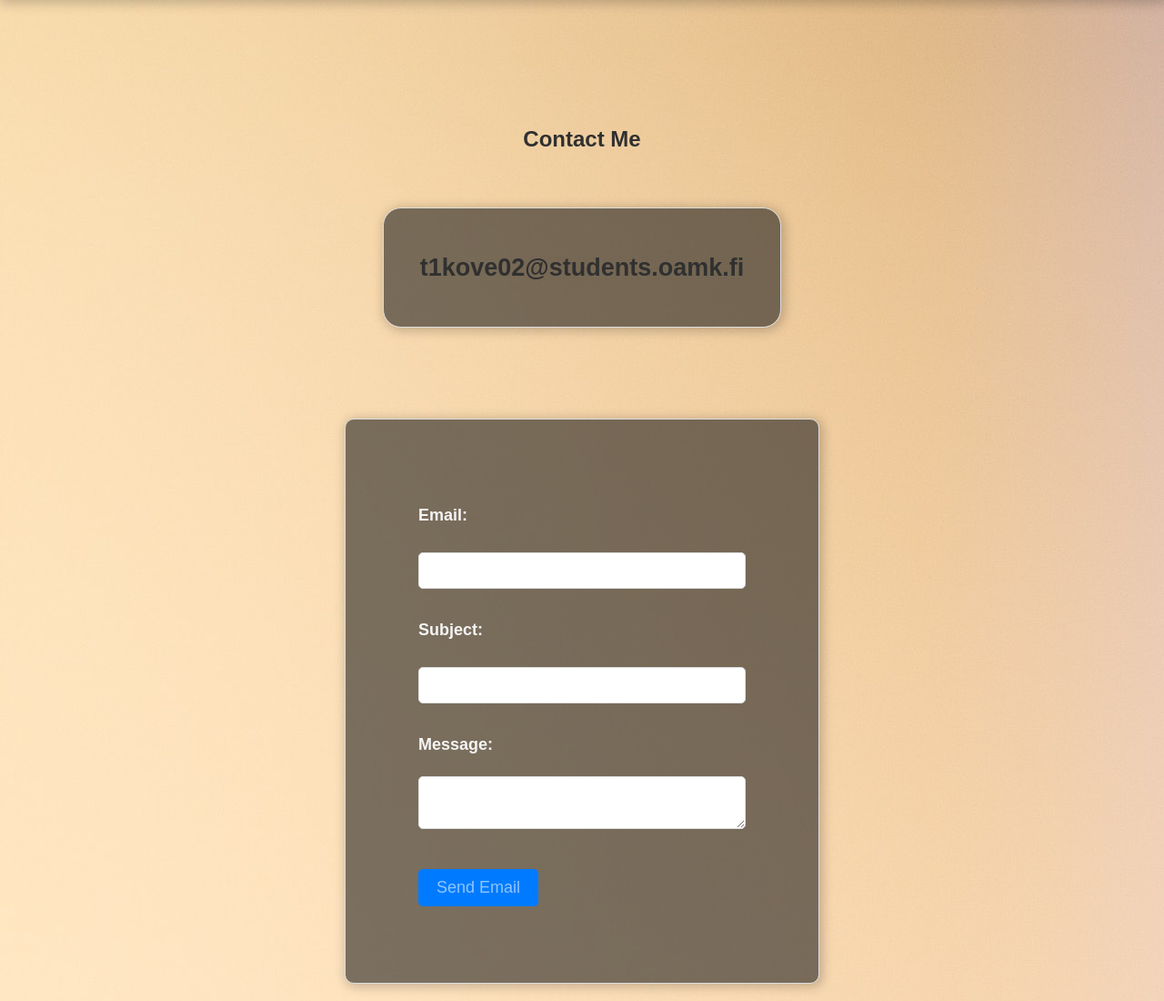
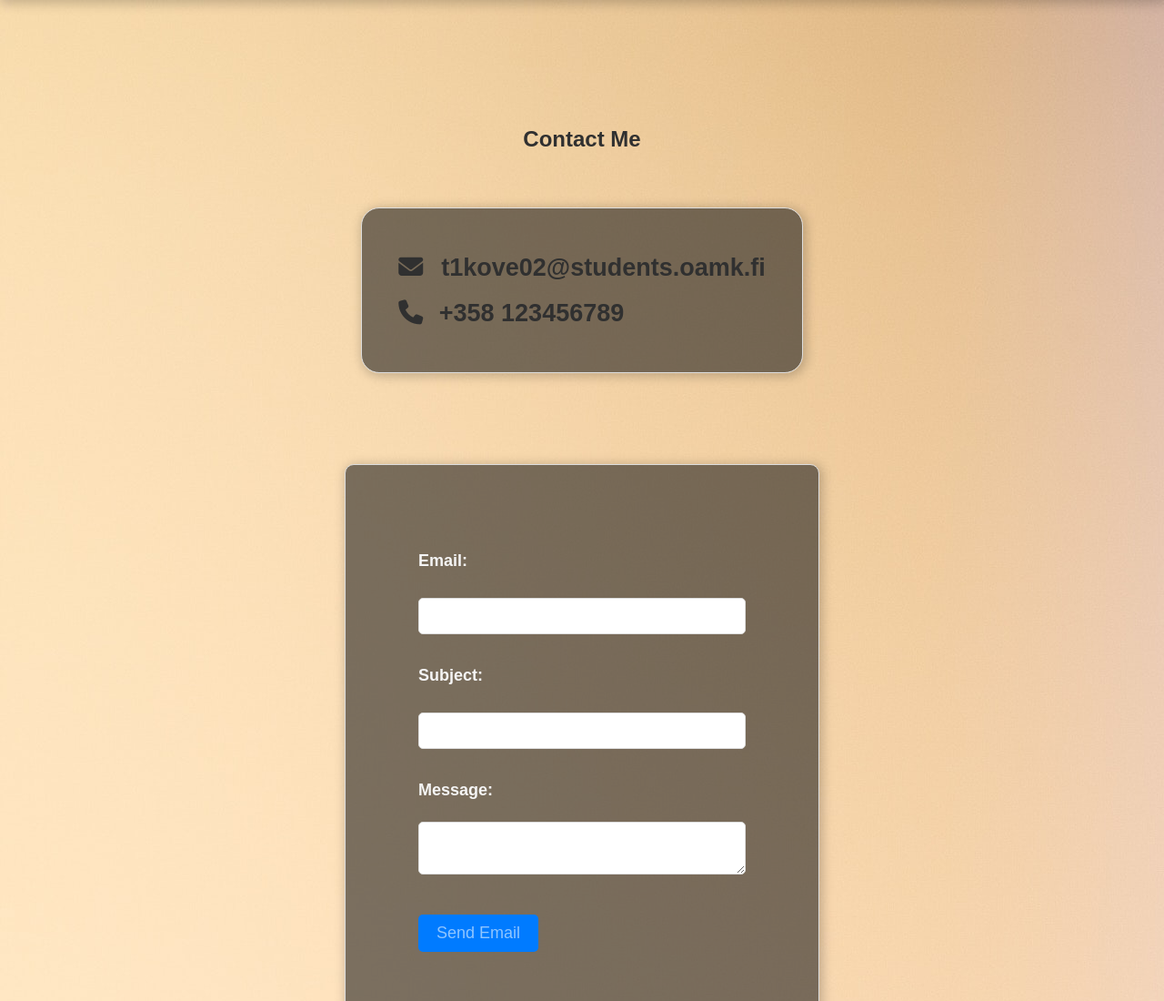
Before and after one commit to Veeko23/Html_teht, a plain HTML site: page contact.html in a window 1280 px wide. Shown: the top 1100 px of the page at 91% size. Drawn offline with Linux system fonts and the light colour scheme; no server answers.

Commit message:
Update contact.html

```diff
--- a/contact.html
+++ b/contact.html
@@ -61,7 +61,9 @@
 
             <div class="ContactUs-Box">
 
-                <h1>t1kove02@students.oamk.fi</h1>
+                <h1><i style="padding-right: 20px;" class="fa-solid fa-envelope"></i>t1kove02@students.oamk.fi<br><i style="padding-right: 10px;" class="fa-solid fa-phone"></i> +358 123456789</h1>
+
+
 
             </div>
         </div>
```
